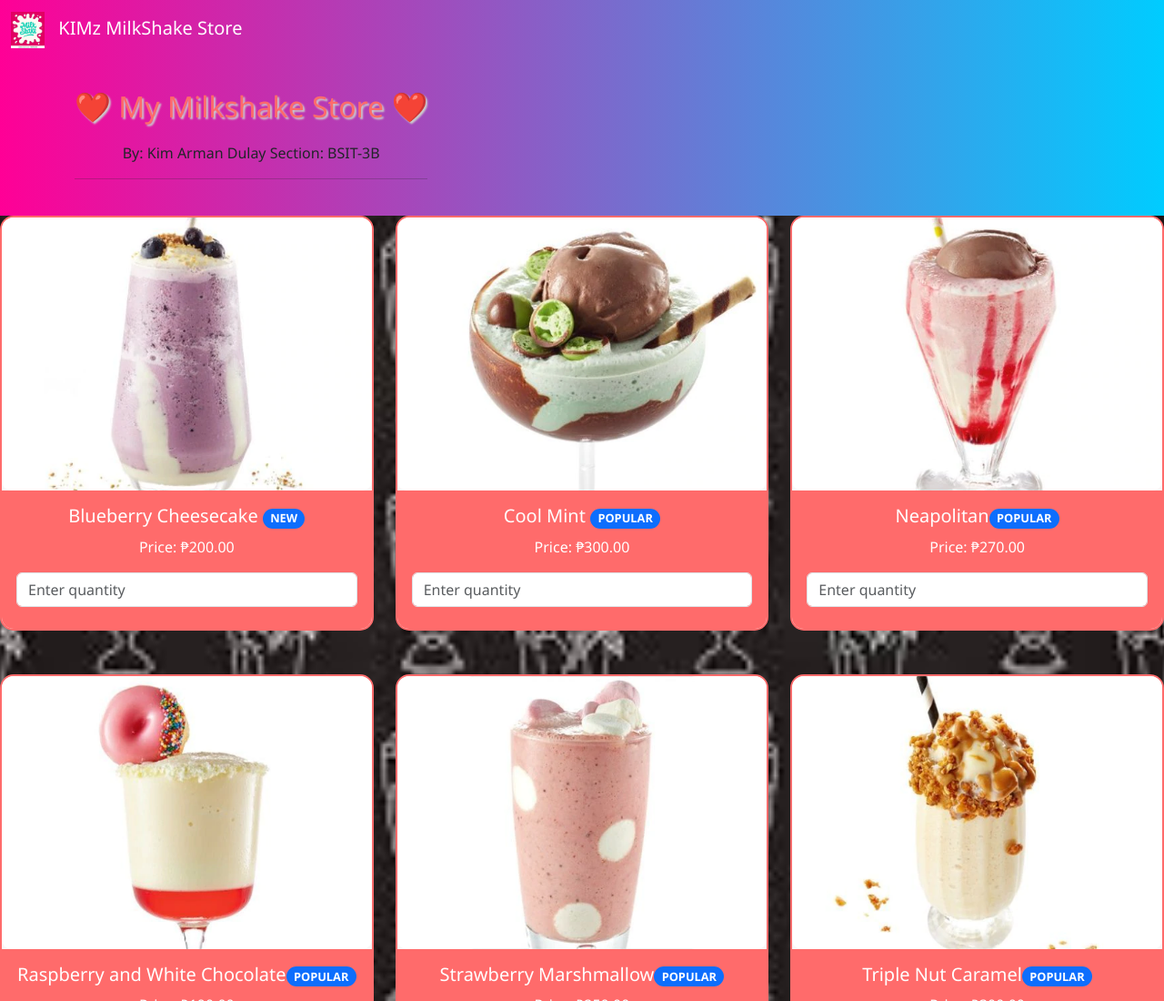
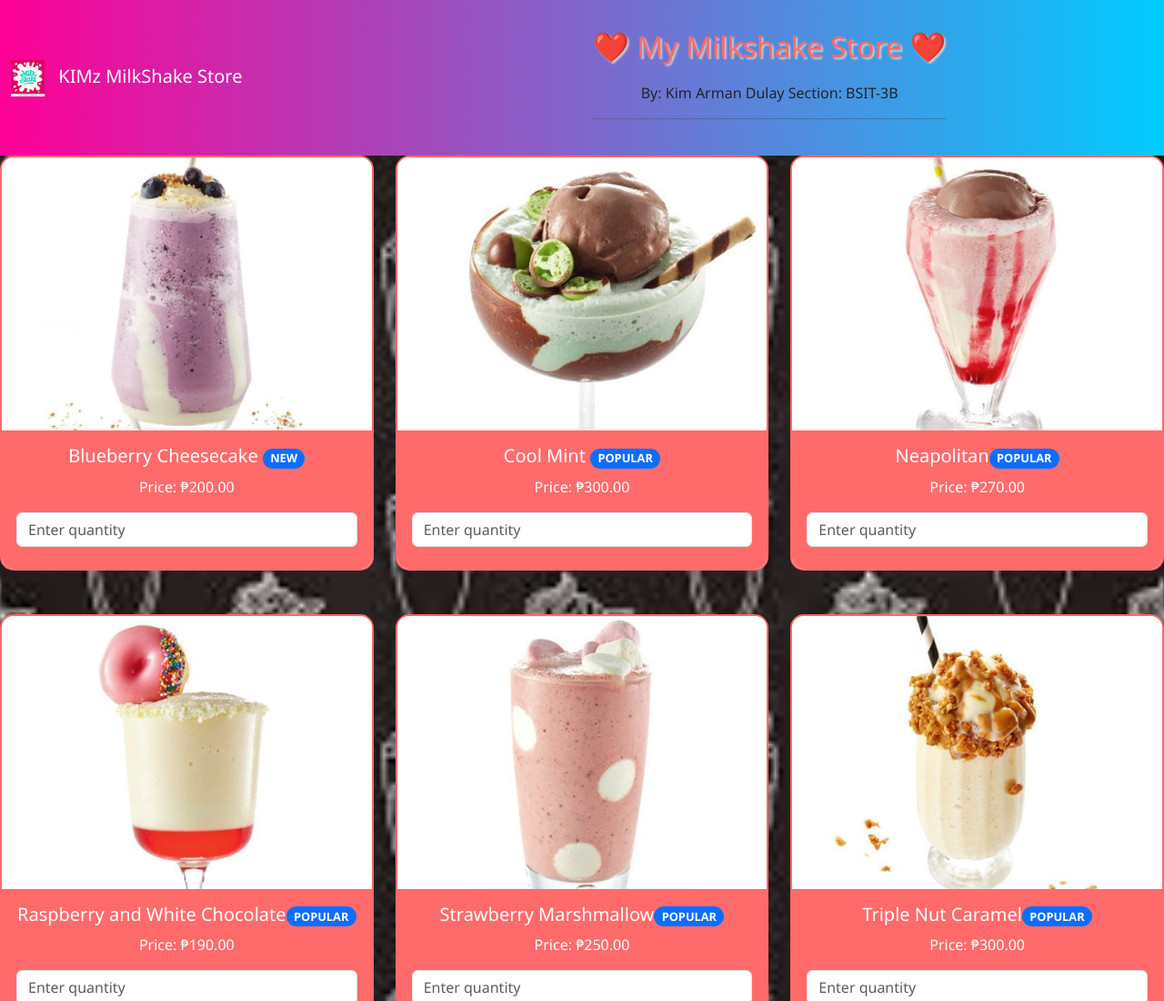
Before and after one commit to kimarman/kimzky, a plain HTML site: page index.html in a window 1280 px wide. Shown: the top 1100 px of the page at 91% size. Drawn offline with nearby package versions, Linux system fonts and the light colour scheme.

Commit message:
Update index.html

```diff
--- a/index.html
+++ b/index.html
@@ -96,8 +96,7 @@
                 <span class="navbar-toggler-icon"></span>
             </button>
         </div>
-    </nav>
-<nav class="navbar navbar-expand-lg navbar-dark">
+
     <div class="container mt-4">
         <div class="row">
             <div class="col-12 text-center mb-3">
```
